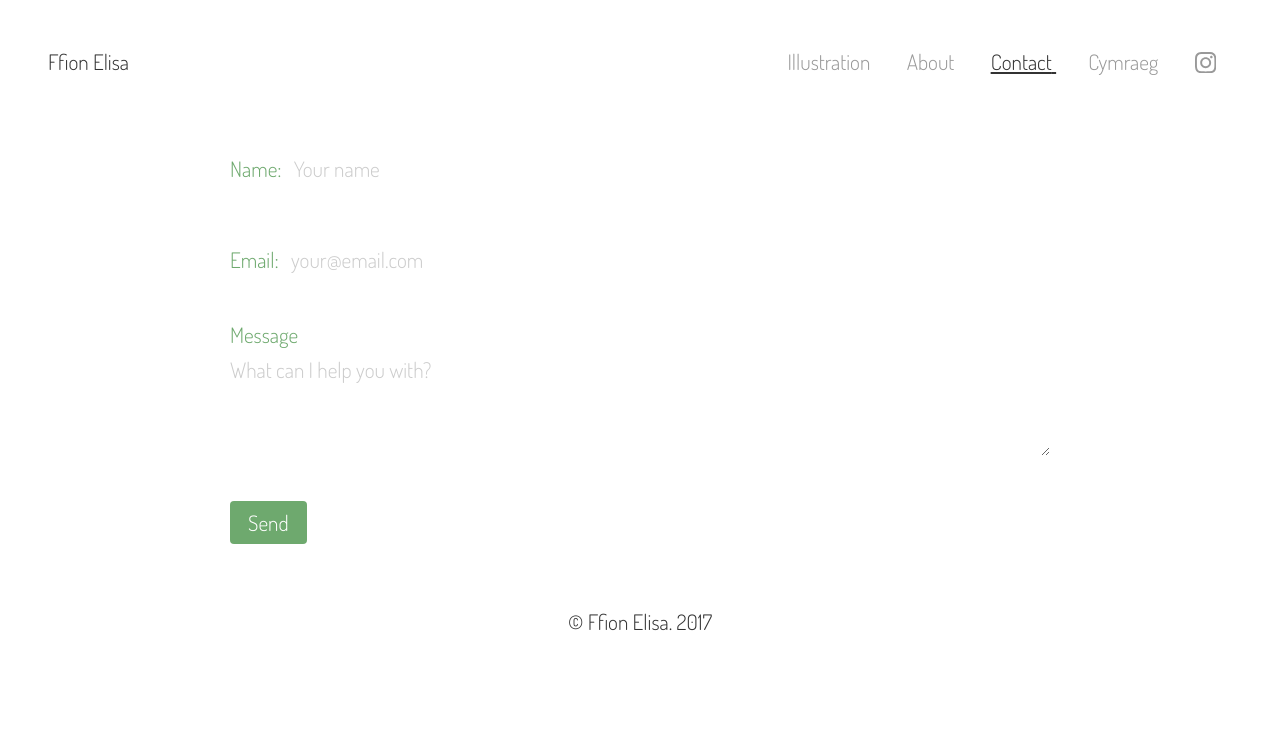
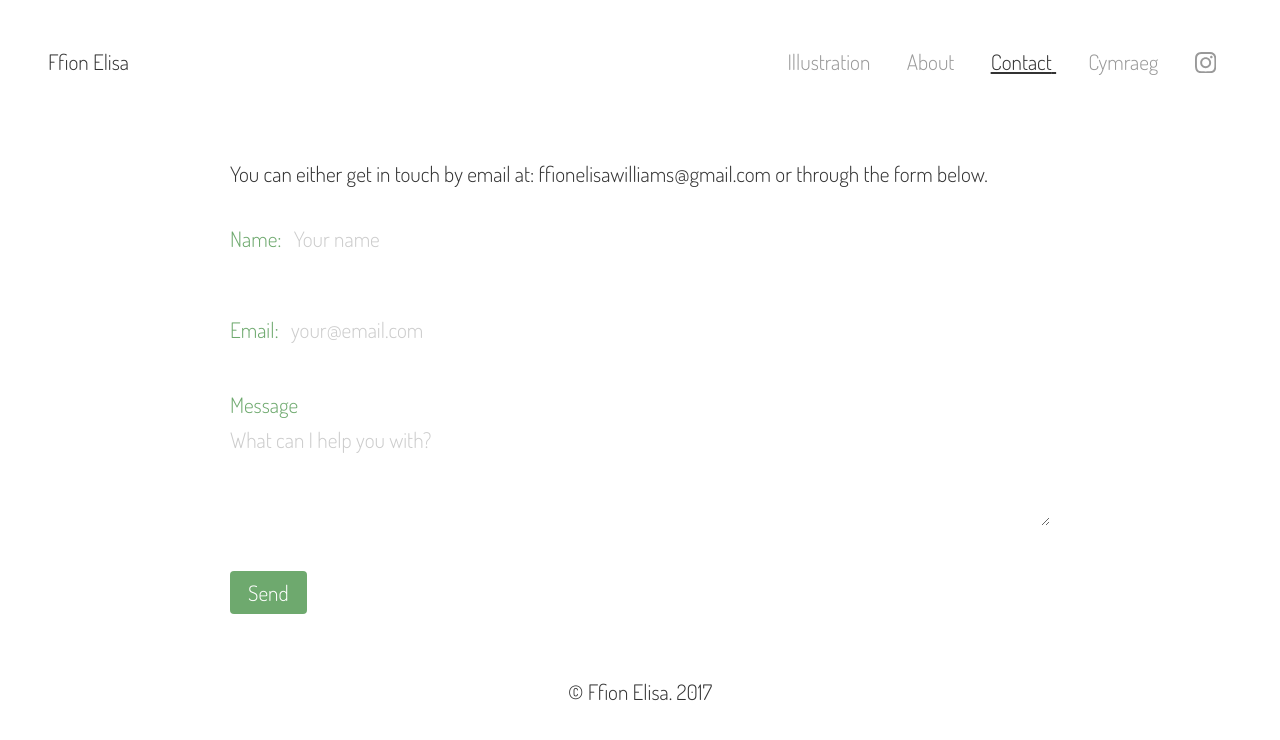
Before and after one commit to danprince/ffionelisa.com, a Jekyll site: the page built from _pages/contact.md, in a window 1280 px wide. Shown: the top 740 px of the page. Built offline with Jekyll 4.4.1, drawn with Linux system fonts in a browser that asks for light colours; nearby versions of some CDN libraries.

Commit message:
Update Pages “contact”

```diff
--- a/_pages/contact.md
+++ b/_pages/contact.md
@@ -1,7 +1,12 @@
 ---
 layout: page
 title: Contact
+title_cy: Cysylltu
 body_cy: >
+  Gallwch gysylltu gydaf drwy fy ebost: ffionelisawilliams@gmail.com neu wrth
+  lenwi y ffurflen isod.
+
+
 
   <form class="contact-form"
   action="https://formspree.io/ffionelisawilliams@gmail.com" method="POST">
@@ -20,6 +25,8 @@ body_cy: >
     <input class="button" type="submit" value="Send">
   </form>
 ---
+You can either get in touch by email at: ffionelisawilliams@gmail.com or through the form below.
+
 
 <form class="contact-form" action="https://formspree.io/ffionelisawilliams@gmail.com" method="POST">
   <div class="form-control">
```
